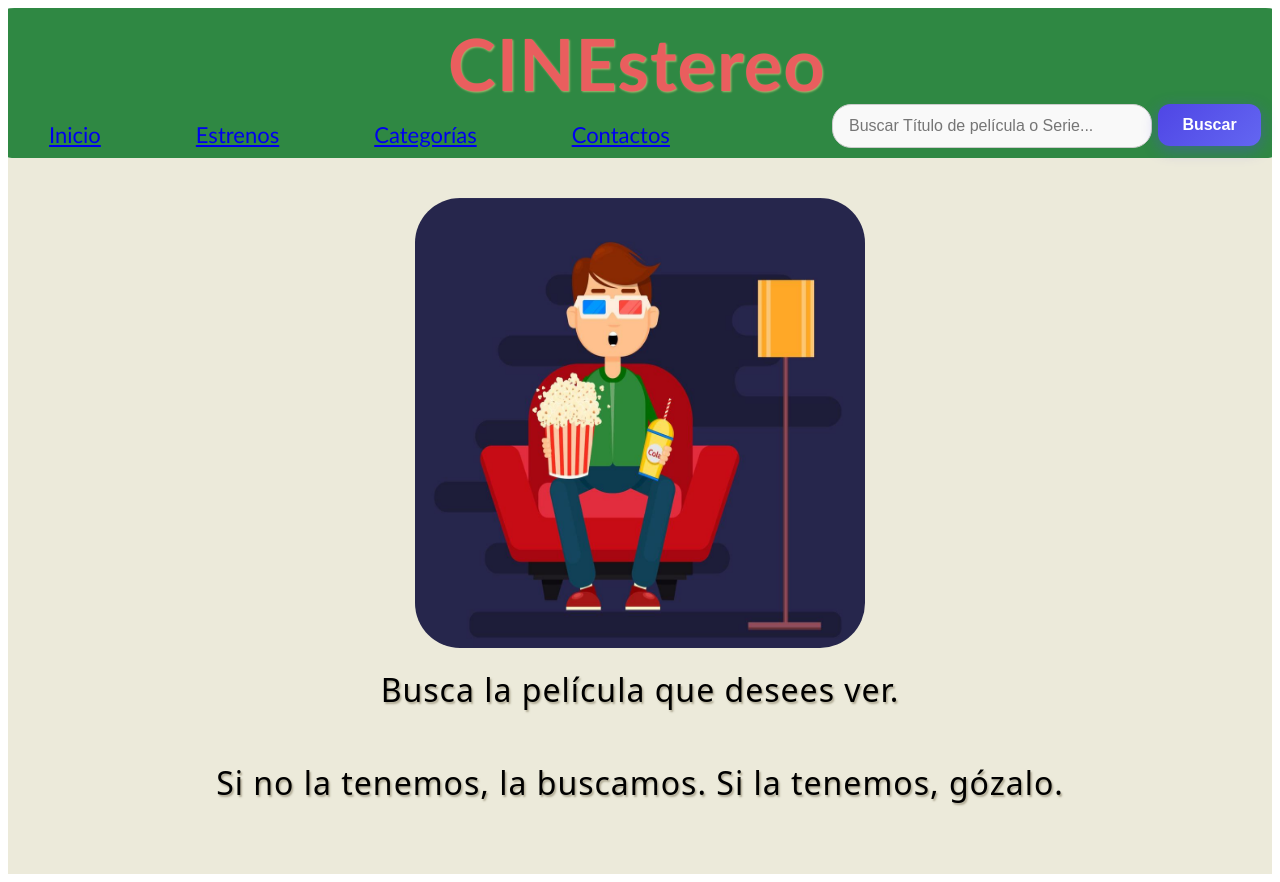
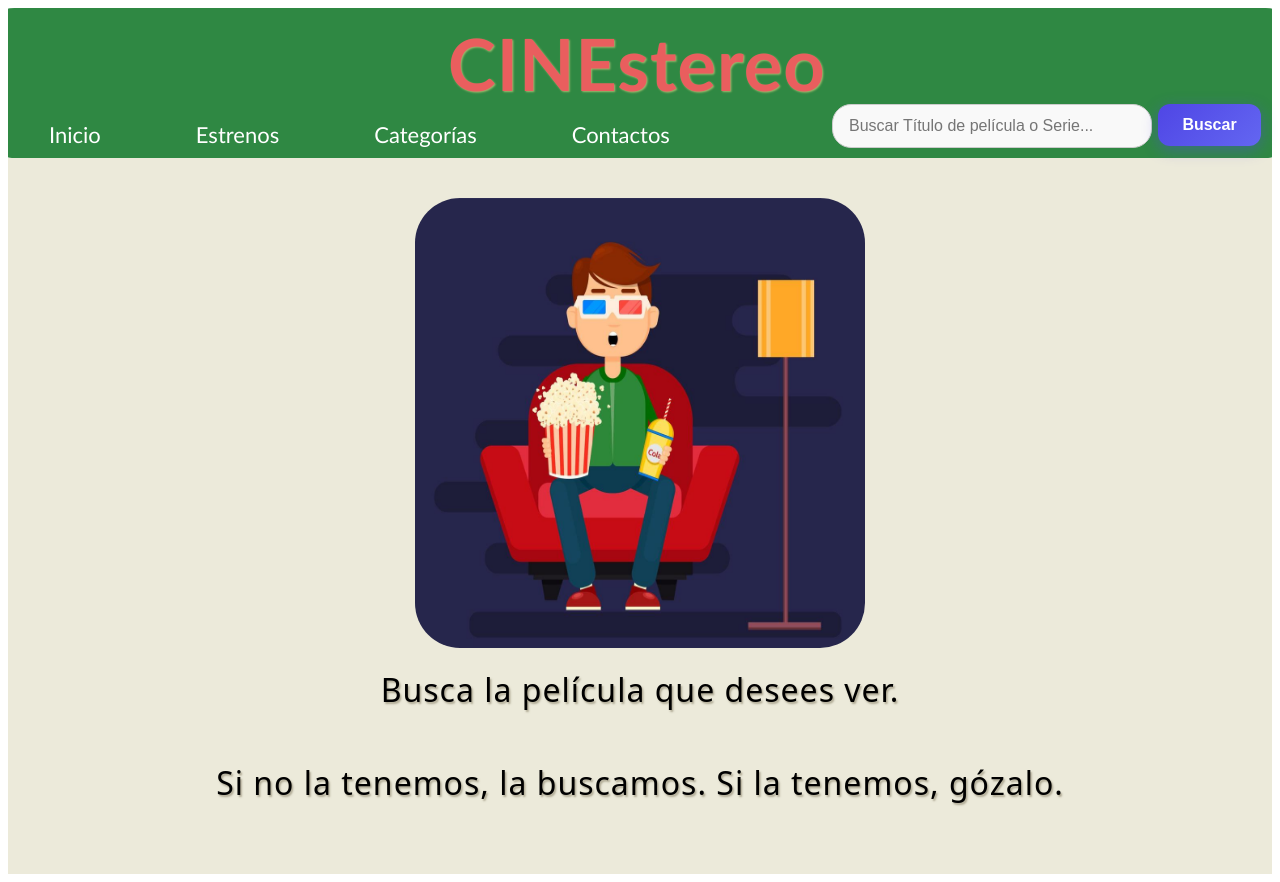
Before and after one commit to m1k14U/proyPelis, a React (Vite) app: page / in a window 1280 px wide. Built offline with nearby package versions, Linux system fonts and the light colour scheme.

Commit message:
actualizacion

```diff
--- a/src/App.css
+++ b/src/App.css
@@ -194,3 +194,13 @@ ul li {
   letter-spacing: 1px;
   text-shadow: 1.5px 1.5px 2px rgba(131, 122, 97, 0.587);
 }
+
+.header a,
+.header a:visited,
+.header a:active,
+.header a:focus {
+  color: inherit !important;
+  text-decoration: none !important;
+  outline: none !important;
+  box-shadow: none !important;
+}
```
